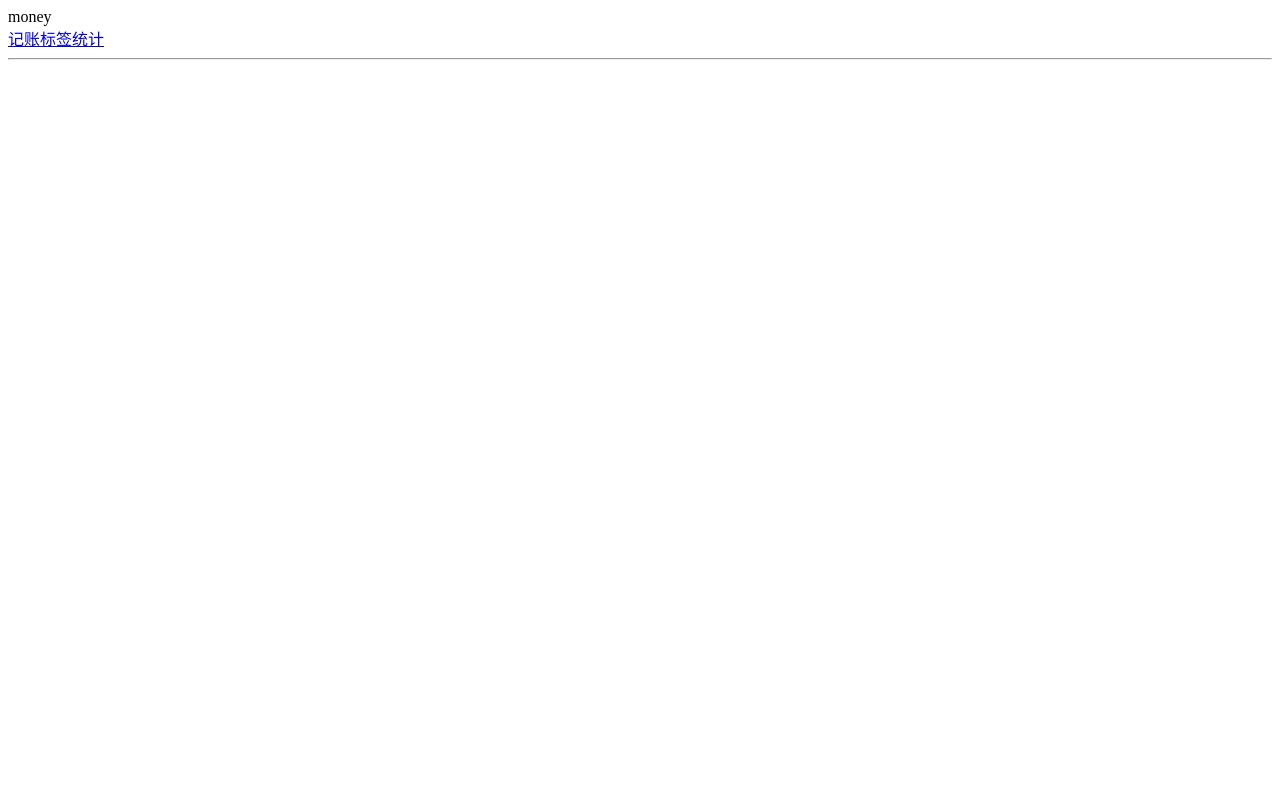
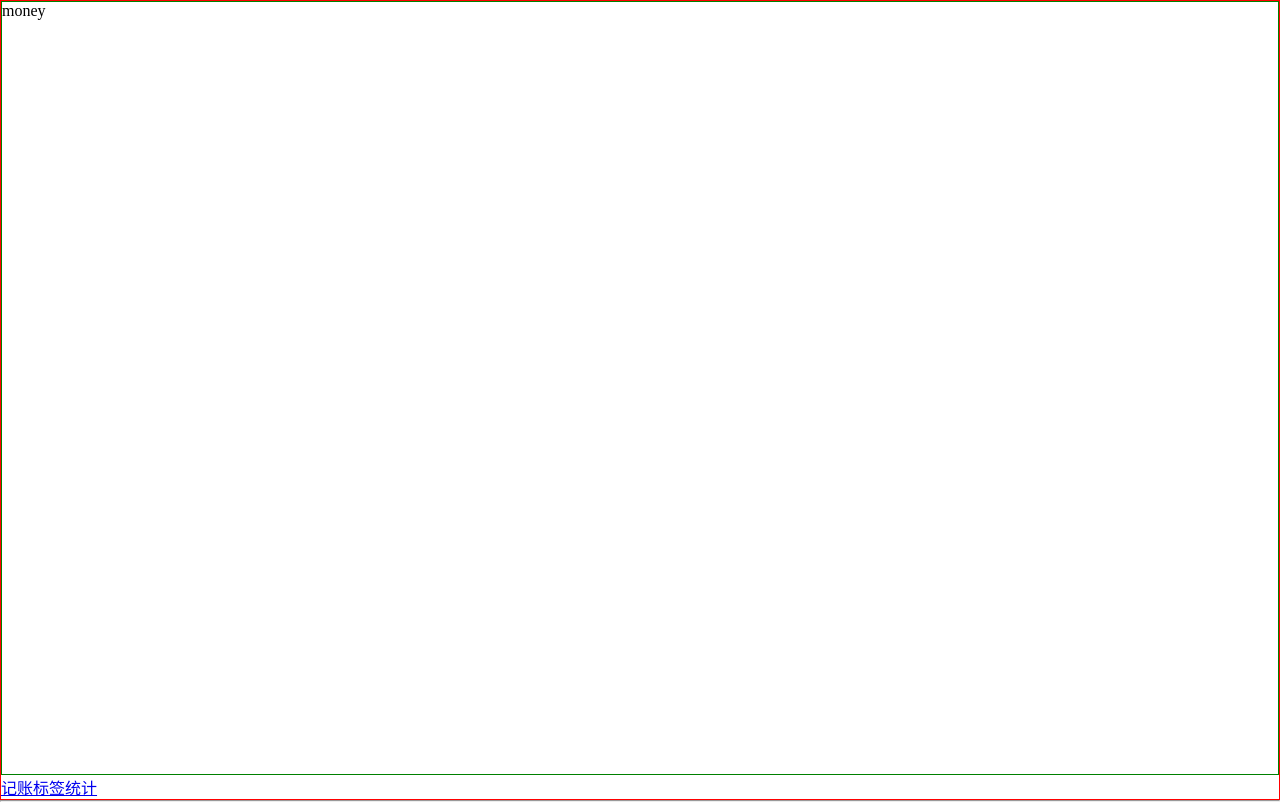
Before and after one commit to sherryYYX/money-code, a Vue app: page /#/ in a window 1280 px wide. Built offline with nearby package versions, Linux system fonts and the light colour scheme.

Commit message:
新增 Layout.vue

```diff
--- a/src/App.vue
+++ b/src/App.vue
@@ -6,5 +6,9 @@
 </template>
 
 <style lang="scss">
-
+*{
+  box-sizing: border-box;
+  padding:0;
+  margin: 0;
+}
 </style>
--- /dev/null
+++ b/src/components/Layout.vue
@@ -0,0 +1,32 @@
+<template>
+  <div class="nav-wrapper">
+    <div class="content">
+      <slot/>
+    </div>
+    <Nav/>
+  </div>
+</template>
+
+<script lang="ts">
+  import Vue from 'vue';
+  import {Component} from 'vue-property-decorator';
+
+  @Component
+  export default class Layout extends Vue {
+
+  }
+</script>
+
+<style lang="scss" scoped>
+.nav-wrapper{
+  border: 1px solid red;
+  display: flex;
+  flex-direction: column;
+  height: 100vh;
+  > .content{
+    border: 1px solid green;
+    overflow: auto;
+    flex-grow: 1;
+  }
+}
+</style>
--- a/src/main.ts
+++ b/src/main.ts
@@ -4,11 +4,13 @@
 import router from './router'
 import store from './store'
 import Nav from '@/components/Nav.vue';
+import Layout from '@/components/Layout.vue';
 
 Vue.config.productionTip = false
 
 // 引入全局 Nav
 Vue.component('Nav',Nav)
+Vue.component('Layout',Layout)
 
 new Vue({
   router,
--- a/src/views/labels.vue
+++ b/src/views/labels.vue
@@ -1,8 +1,9 @@
 <template>
-  <div>
-    label
-    <Nav></Nav>
-  </div>
+  <Layout>
+    <div>
+      <p>label</p>
+    </div>
+  </Layout>
 </template>
 
 <script lang="ts">
--- a/src/views/money.vue
+++ b/src/views/money.vue
@@ -1,8 +1,9 @@
 <template>
-  <div>
-    money
-    <Nav></Nav>
-  </div>
+  <Layout>
+    <div>
+      <p>money</p>
+    </div>
+  </Layout>
 </template>
 
 <script lang="ts">
--- a/src/views/statistic.vue
+++ b/src/views/statistic.vue
@@ -1,8 +1,9 @@
 <template>
-  <div>
-    statistic
-    <Nav></Nav>
-  </div>
+  <Layout>
+    <div>
+      <p>statistic</p>
+    </div>
+  </Layout>
 </template>
 
 <script lang="ts">
```
